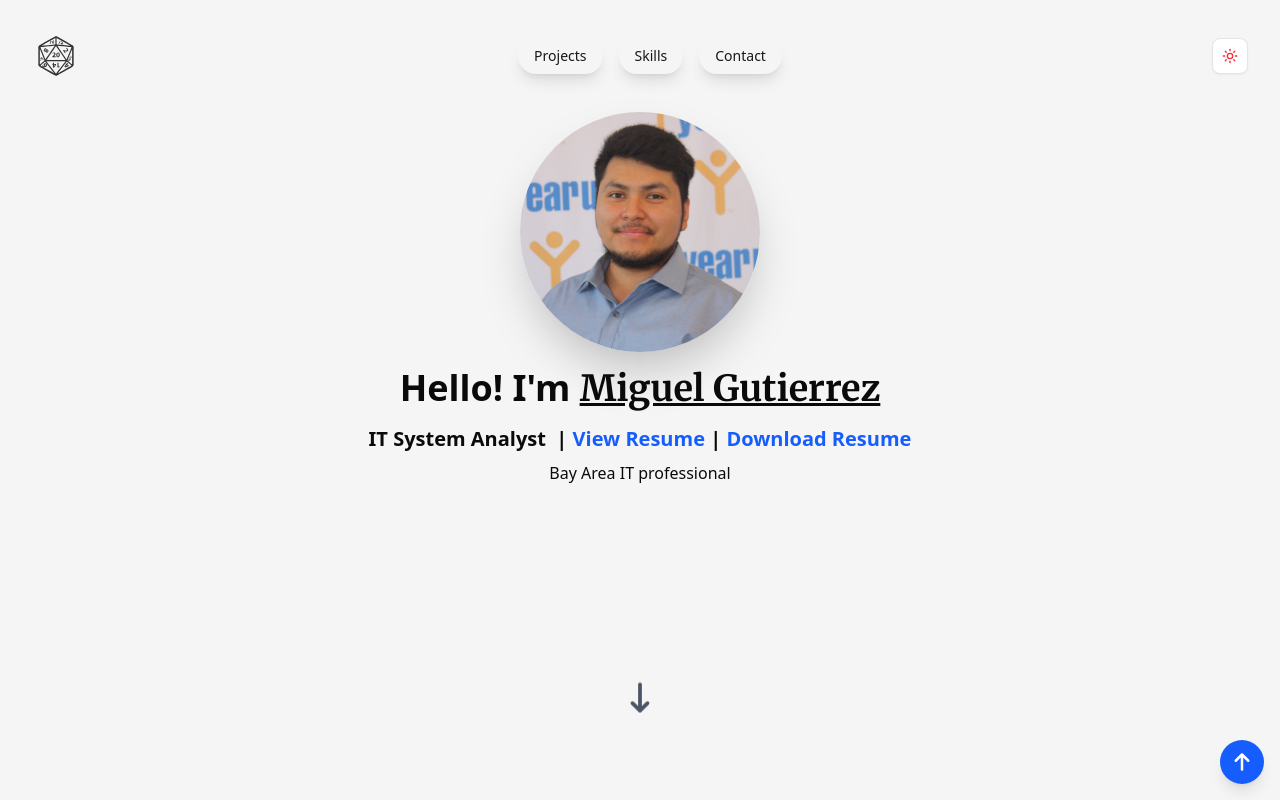
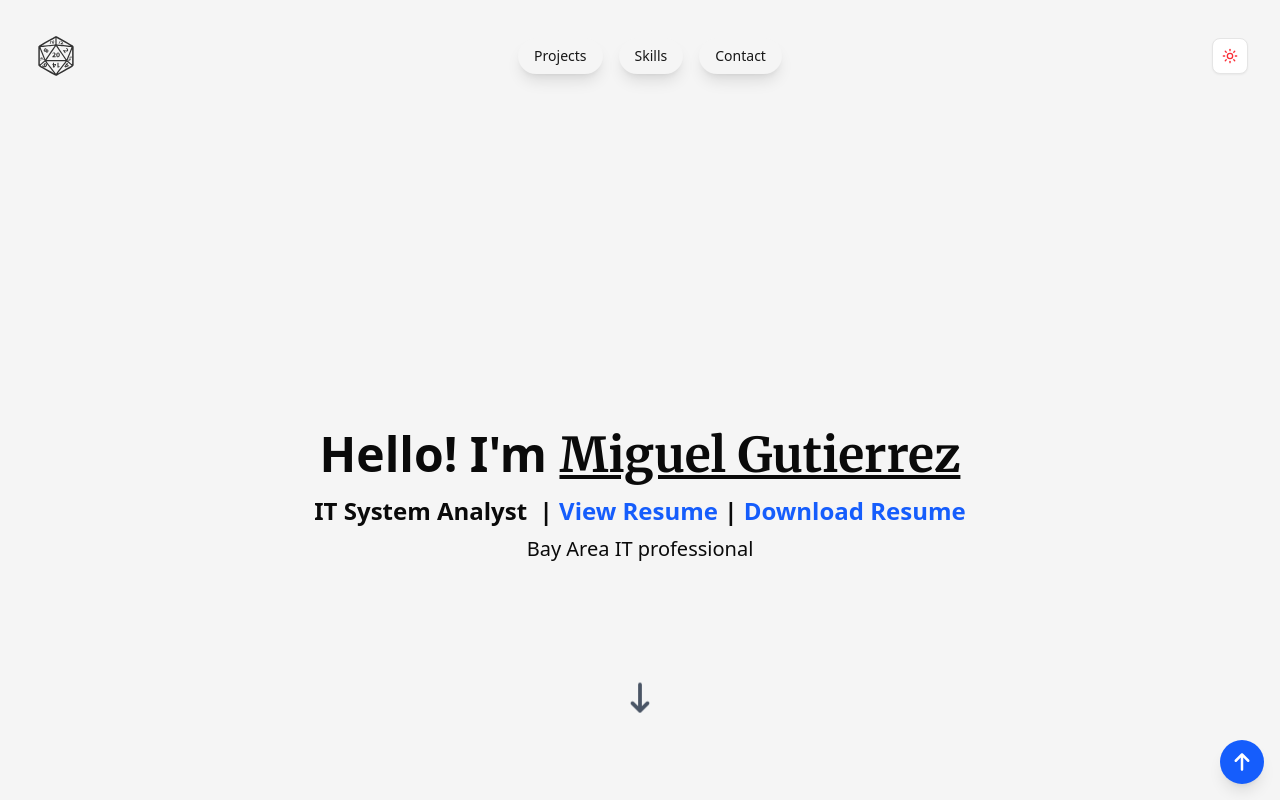
Before and after one commit to miguelgutierrez2017/gmiguel.com, a Next.js app in the folder gmiguel.com/: page / in a window 1280 px wide. Shown: the top 800 px of the page. Built offline with nearby package versions, Linux system fonts and the light colour scheme.

Commit message:
Enhance Bio component layout and styling for improved readability and visual appeal

```diff
--- a/gmiguel.com/src/components/bio.js
+++ b/gmiguel.com/src/components/bio.js
@@ -4,15 +4,10 @@ export default function Bio() {
   return (
     <section
       id="about"
-      className="mb-8 flex flex-col items-center opacity-0 animate-fade-in"
+      className="mb-8 flex flex-col items-center justify-center text-center opacity-0 animate-fade-in h-screen"
     >
-      <div className="flex flex-col items-center mt-4">
-        <img
-          src="/pfp.jpeg"
-          alt="Profile Picture"
-          className="w-60 h-60 rounded-full mb-4 shadow-2xl hover:shadow-lg transition-shadow duration-300 ease-in-out transform hover:scale-105"
-        />
-        <h2 className="text-4xl font-bold mb-4">
+      <div className="flex flex-col items-center">
+        <h2 className="text-5xl font-bold mb-4">
           Hello! I&apos;m{" "}
           <span
             style={{
@@ -23,7 +18,7 @@ export default function Bio() {
             Miguel Gutierrez
           </span>
         </h2>
-        <h3 className="text-xl font-semibold mb-2">
+        <h3 className="text-2xl font-semibold mb-2">
           IT System Analyst &nbsp;|&nbsp;
           <Link href="/Resume.pdf" target="_blank" className="text-blue-600">
             View Resume
@@ -34,7 +29,7 @@ export default function Bio() {
           </Link>
         </h3>
         <div className="text-center">
-          <p>Bay Area IT professional</p>
+          <p className="text-xl">Bay Area IT professional</p>
         </div>
       </div>
     </section>
```
